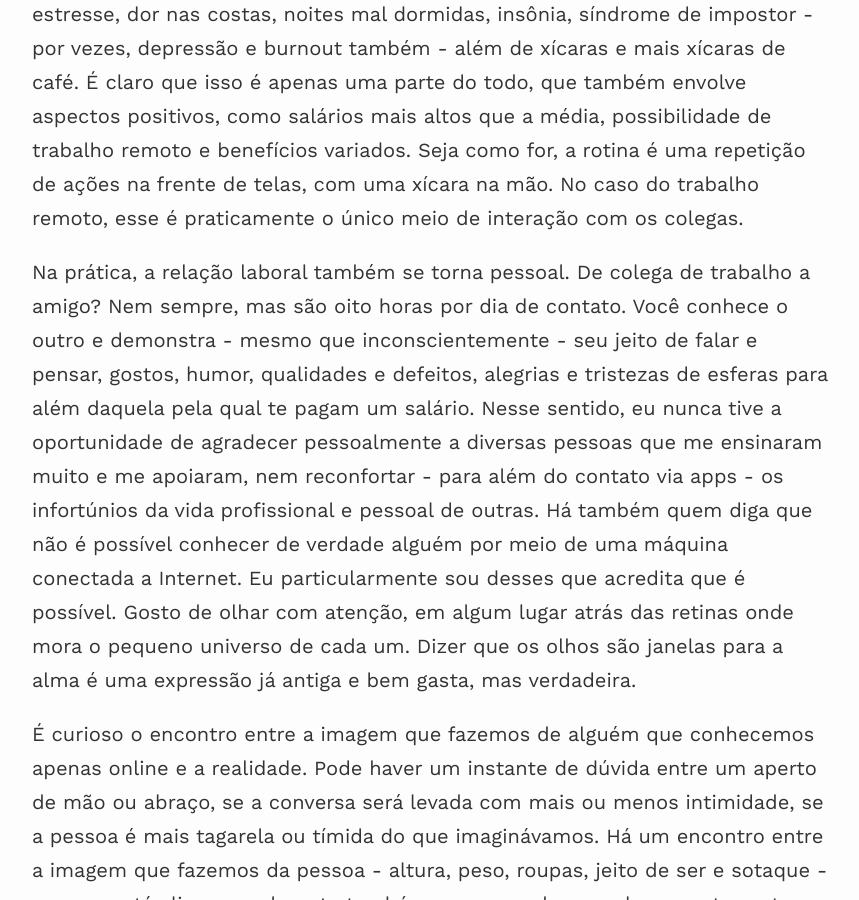
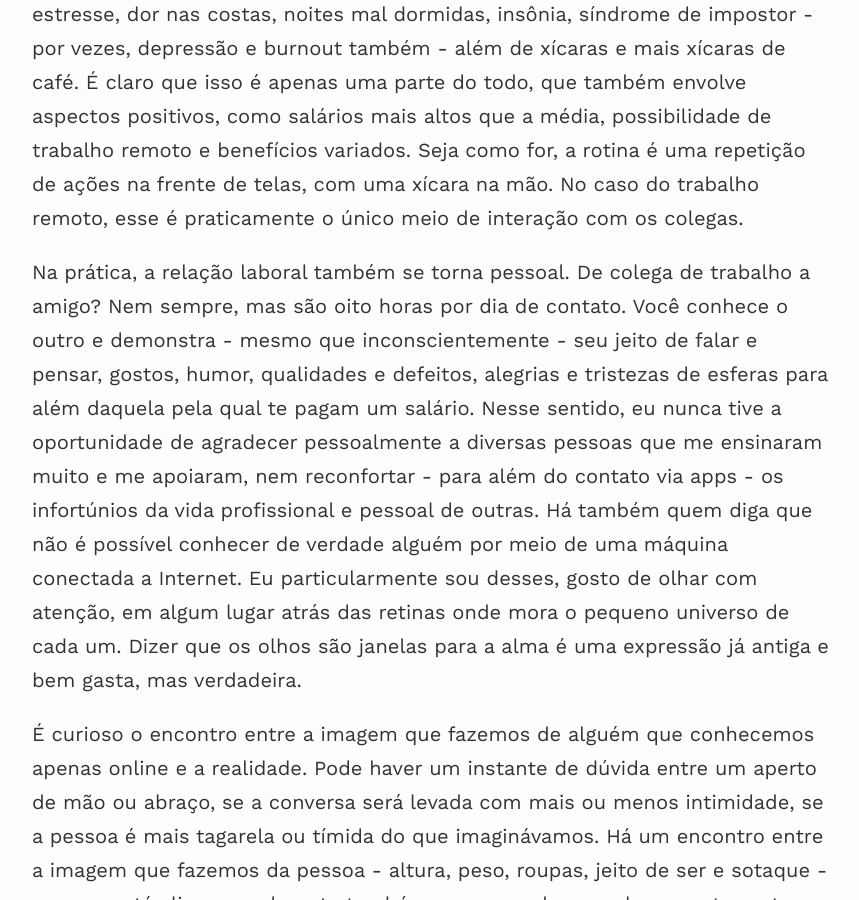
Before and after one commit to 0jonjo/0jonjo.github.io, a Jekyll site: the page built from _posts/2023-12-18-encontrar-conhecer-celebrar.md, in a window 1280 px wide and 900 px high, scrolled down 747 px. Shown: the whole window, without its empty margins (208-1067 px from the left). Built offline with Jekyll 4.4.1, drawn with Linux system fonts in a browser that asks for light colours; nearby versions of some CDN libraries.

Commit message:
minor fix text

```diff
--- a/_posts/2023-12-18-encontrar-conhecer-celebrar.md
+++ b/_posts/2023-12-18-encontrar-conhecer-celebrar.md
@@ -10,7 +10,7 @@ image: https://live.staticflickr.com/7308/16195370169_0ab5cb9808_b.jpg
 
 Transformar café em código é um mote estampado em canecas e camisetas que vemos por aí sobre a vida de quem trabalha com TI. Eu faço parte desse grande grupo de programadores amantes da cafeína, mas a frase também remete à rotina. Quando perguntamos a um programador como é seu dia a dia, geralmente escutamos sobre muitas horas de reuniões, leitura e revisão de código, pesquisa por respostas nem sempre claras e úteis. Há relatos sobre estresse, dor nas costas, noites mal dormidas, insônia, síndrome de impostor - por vezes, depressão e burnout também - além de xícaras e mais xícaras de café. É claro que isso é apenas uma parte do todo, que também envolve aspectos positivos, como salários mais altos que a média, possibilidade de trabalho remoto e benefícios variados. Seja como for, a rotina é uma repetição de ações na frente de telas, com uma xícara na mão. No caso do trabalho remoto, esse é praticamente o único meio de interação com os colegas.
 
-Na prática, a relação laboral também se torna pessoal. De colega de trabalho a amigo? Nem sempre, mas são oito horas por dia de contato. Você conhece o outro e demonstra - mesmo que inconscientemente - seu jeito de falar e pensar, gostos, humor, qualidades e defeitos, alegrias e tristezas de esferas para além daquela pela qual te pagam um salário. Nesse sentido, eu nunca tive a oportunidade de agradecer pessoalmente a diversas pessoas que me ensinaram muito e me apoiaram, nem reconfortar - para além do contato via apps - os infortúnios da vida profissional e pessoal de outras. Há também quem diga que não é possível conhecer de verdade alguém por meio de uma máquina conectada a Internet. Eu particularmente sou desses que acredita que é possível. Gosto de olhar com atenção, em algum lugar atrás das retinas onde mora o pequeno universo de cada um. Dizer que os olhos são janelas para a alma é uma expressão já antiga e bem gasta, mas verdadeira.
+Na prática, a relação laboral também se torna pessoal. De colega de trabalho a amigo? Nem sempre, mas são oito horas por dia de contato. Você conhece o outro e demonstra - mesmo que inconscientemente - seu jeito de falar e pensar, gostos, humor, qualidades e defeitos, alegrias e tristezas de esferas para além daquela pela qual te pagam um salário. Nesse sentido, eu nunca tive a oportunidade de agradecer pessoalmente a diversas pessoas que me ensinaram muito e me apoiaram, nem reconfortar - para além do contato via apps - os infortúnios da vida profissional e pessoal de outras. Há também quem diga que não é possível conhecer de verdade alguém por meio de uma máquina conectada a Internet. Eu particularmente sou desses, gosto de olhar com atenção, em algum lugar atrás das retinas onde mora o pequeno universo de cada um. Dizer que os olhos são janelas para a alma é uma expressão já antiga e bem gasta, mas verdadeira.
 
 É curioso o encontro entre a imagem que fazemos de alguém que conhecemos apenas online e a realidade. Pode haver um instante de dúvida entre um aperto de mão ou abraço, se a conversa será levada com mais ou menos intimidade, se a pessoa é mais tagarela ou tímida do que imaginávamos.  Há um encontro entre a imagem que fazemos da pessoa - altura, peso, roupas, jeito de ser e sotaque - e a que está ali, provavelmente também processando esse desencontro entre algum nível de idealização e a realidade.
 
```
